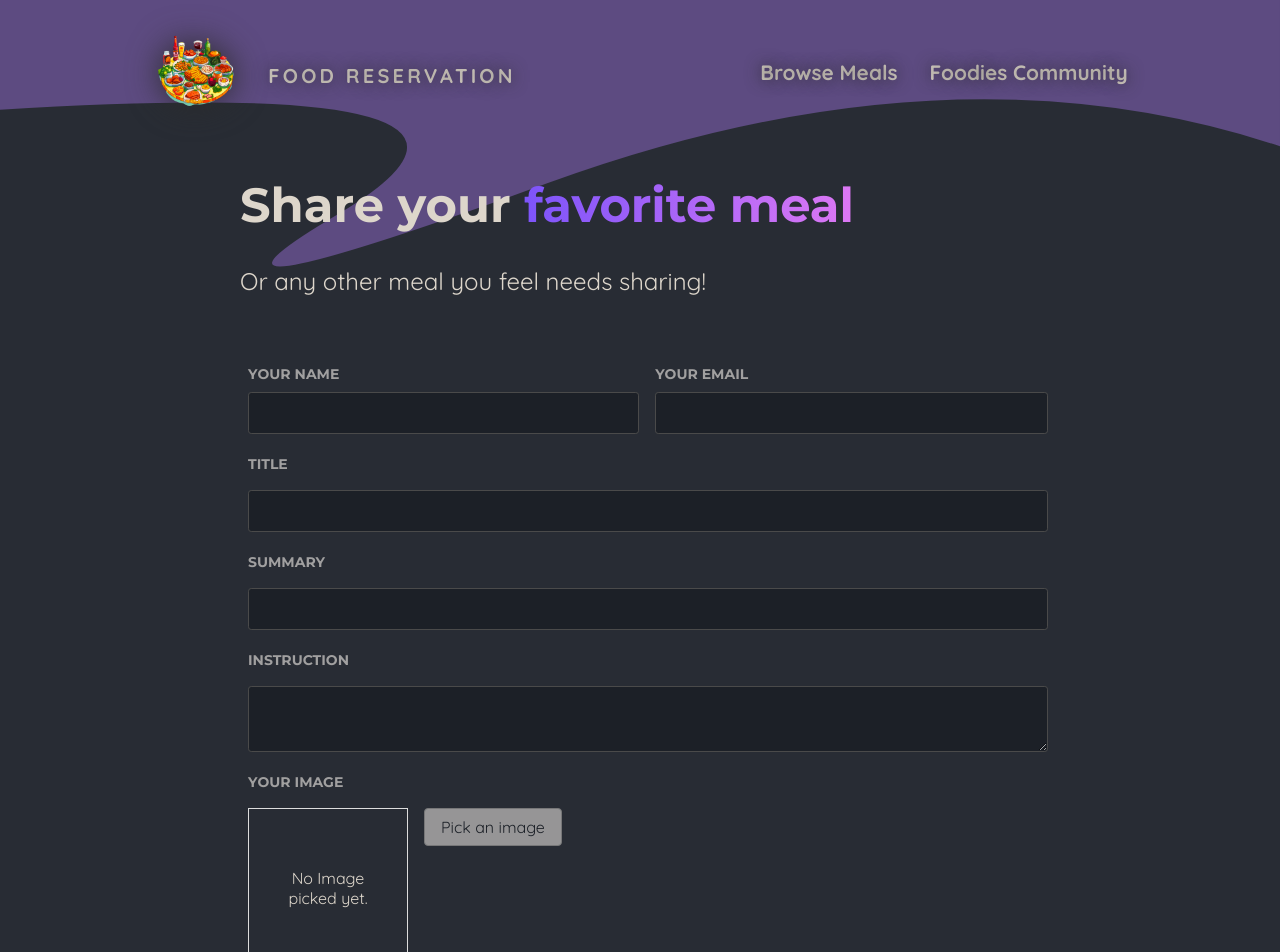
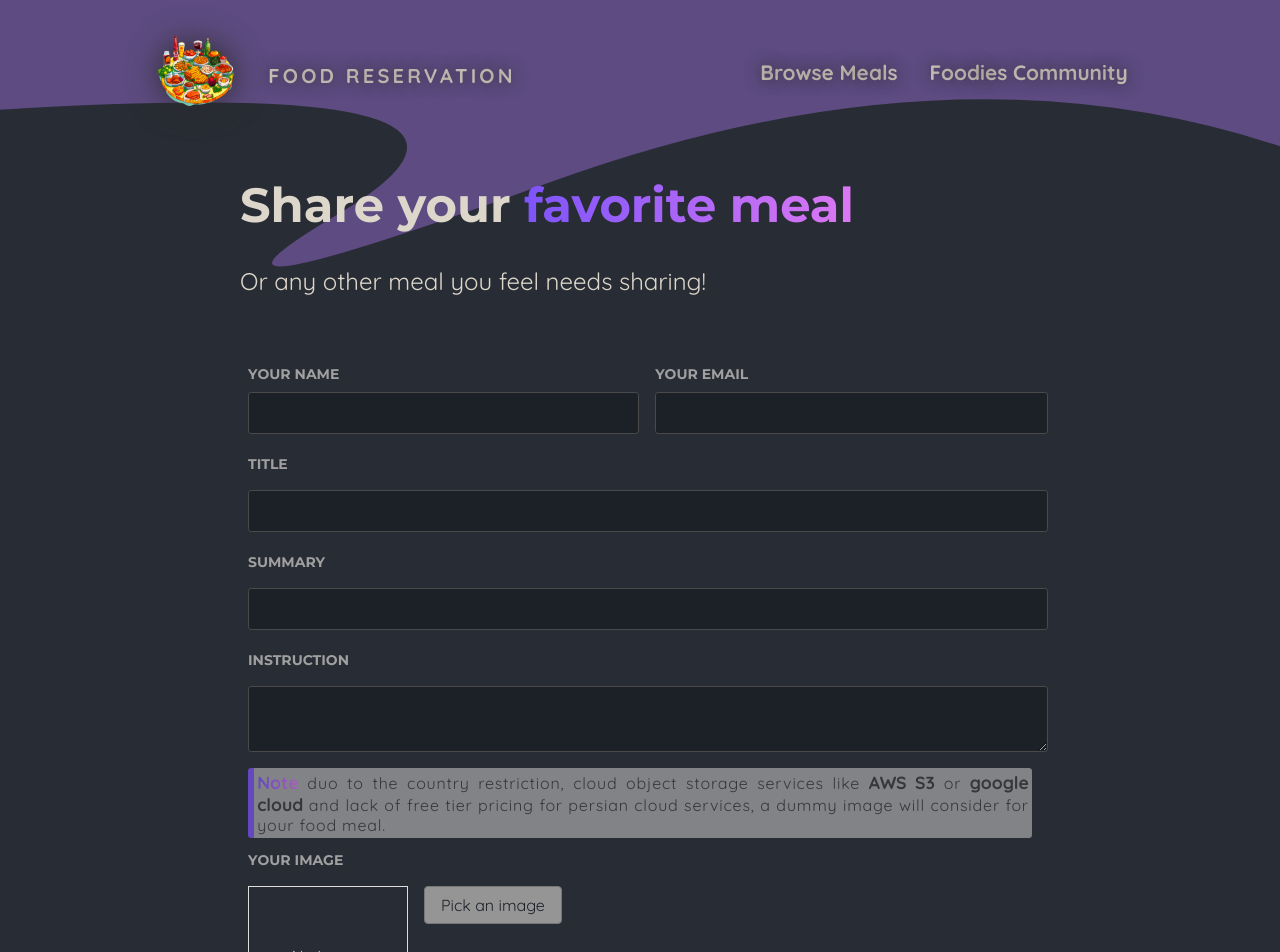
Before and after one commit to Hesam-javadiun/next-food-sharing, a Next.js app: page /meals/share in a window 1280 px wide. Shown: the top 952 px of the page. Built offline with nearby package versions, Linux system fonts and the light colour scheme.

Commit message:
note added to share meal form

```diff
--- a/components/UI/customized-link/customized-link.module.css
+++ b/components/UI/customized-link/customized-link.module.css
@@ -1,5 +1,5 @@
 .textFilled{
-    background: linear-gradient(var(--purple-color), var(--purple-color-deep));
+    background: linear-gradient(90deg, var(--purple-color), var(--purple-color-light));
     background-clip: text;
     color: transparent;
     --webkit-background-clip: text;
--- a/components/UI/customized-link/customized-link.tsx
+++ b/components/UI/customized-link/customized-link.tsx
@@ -15,7 +15,7 @@ const CustomizedLink = function ({
 }: CustomizedLinkProps) {
   const anchorProperties = {
     ...rest,
-    className: `${isBackgroundColorFilled ? classes.bgFilled : classes.link} ${
+    className: `${isBackgroundColorFilled ? classes.bgFilled : classes.textFilled} ${
       rest.className
     }`,
   };
--- a/components/image-input/image-input.tsx
+++ b/components/image-input/image-input.tsx
@@ -1,7 +1,7 @@
 "use client";
 import Image from "next/image";
 import { useCallback, useRef, useState } from "react";
-
+import Note from "./note";
 import classes from "./image-input.module.css";
 
 const EmptyBox = () => (
@@ -46,6 +46,7 @@ const ImageInput = function (props: ImageInputProps) {
 
   return (
     <>
+      <Note />
       {props.labelText && <label htmlFor={props.id}>{props.labelText}</label>}
       <div className={classes["flex-container"]}>
         <div className={classes.box}>
--- /dev/null
+++ b/components/image-input/note.module.css
@@ -0,0 +1,26 @@
+
+.note-container {
+
+    font-size: 1rem;
+    /* color: rgb(161, 99, 99); */
+    color: rgb(62, 61, 61);
+    letter-spacing: 0.05rem;
+    padding: 0.5rem 0.5rem 0;
+    display: flex;
+    opacity: 0.7;
+}
+
+.note-container .noteText {
+    background-color: #a9a9a9;
+    text-align: justify;
+    border-radius: 0.2rem;
+    border-left: 0.4rem solid var(--purple-color);
+    padding: 0.2rem;
+    flex-grow: 1;
+}
+
+.note-container strong {
+    /* font-variant: all-small-caps ; */
+    font-size: 1.1rem;
+    letter-spacing: 0;
+}
--- /dev/null
+++ b/components/image-input/note.tsx
@@ -0,0 +1,23 @@
+import classes from "./note.module.css";
+import { PurpleText } from "../UI";
+const noteMessage = "duo to the lack of";
+
+const Note = function () {
+  return (
+    <div className={classes["note-container"]}>
+      <span className={classes.noteText}>
+        <PurpleText>
+          <strong>Note</strong>
+        </PurpleText>{" "}
+        duo to the country restriction, cloud object storage services like{" "}
+        <strong>
+          <abbr>AWS S3</abbr>
+        </strong>{" "}
+        or <strong>google cloud</strong> and lack of free tier pricing for
+        persian cloud services, a dummy image will consider for your food meal.
+      </span>
+    </div>
+  );
+};
+
+export default Note;
--- a/components/image-slider/image-slider.tsx
+++ b/components/image-slider/image-slider.tsx
@@ -11,9 +11,8 @@ import pizzaImage from "@/assets/pizza.jpg";
 import schnitzelImage from "@/assets/schnitzel.jpg";
 import tomatoSaladImage from "@/assets/tomato-salad.jpg";
 import { useEffect, useState, useLayoutEffect } from "react";
-import { clearInterval, clearTimeout } from "timers";
 
-//ba setInterval bayad bezanam va vaghti ke image rerender shod bayad bezanam
+
 
 const imageSources = [
   { image: burgerImage, alt: "burgerImage" },
--- a/lib/data-base/save-meal.ts
+++ b/lib/data-base/save-meal.ts
@@ -15,12 +15,13 @@ export const saveMeal = async function (meal: any) {
   const { slug, fileName } = generateUniqueFileName(meal.title, meal.image);
   mealData.slug = slug;
 
-  const path = `${savedImagePath}/${fileName}`;
+  // const path = `${savedImagePath}/${fileName}`;
 
-  await createImageFile(meal.image, path);
+  // await createImageFile(meal.image, path);
 
-  mealData.image = `/images/${fileName}`;
-  console.log('meal', mealData);
+  // mealData.image = `/images/${fileName}`;
+  mealData.image = `/images/macncheese.jpg`;
+
   addIntoDatabase(mealData as MealData);
 };
 
```
Also changed, not shown: public/images/test2.png (deleted), 1 other file (tests, documents, lock files or other folders).
